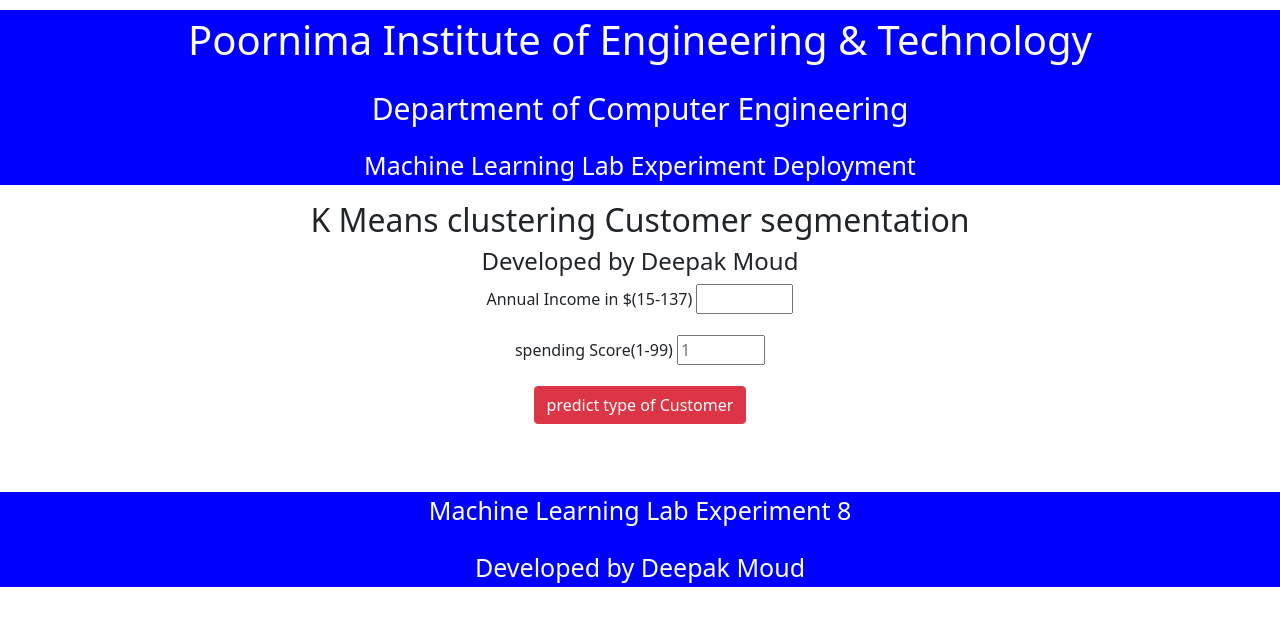
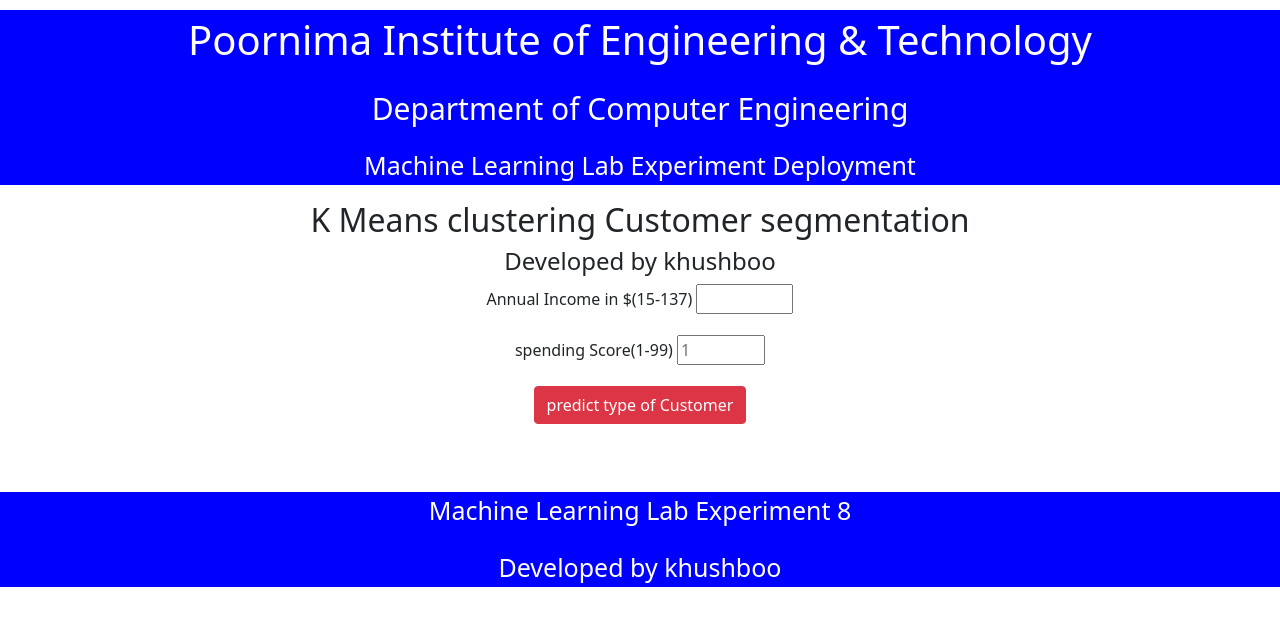
Before and after one commit to khushunawal/k_means, a Flask app: page / in a window 1280 px wide. Shown: the top 626 px of the page. Run offline with Flask 3, Linux system fonts and the light colour scheme; parts of the project's set-up code (start-up, migrations or seed data) failed here and were passed over.

Commit message:
Update untitled.html

```diff
--- a/templates/untitled.html
+++ b/templates/untitled.html
@@ -35,7 +35,7 @@ div {text-align: center;}
 
 <div class="login">
 <h2 >K Means clustering Customer segmentation</h2>
-<h4>Developed by Deepak Moud</h4>
+<h4>Developed by khushboo</h4>
 <!-- Main Input For Receiving Query to our ML -->
 <form action="{{ url_for('predict')}}"method="get">
 
@@ -66,7 +66,7 @@ div {text-align: center;}
 
 <div class="col-md-12">
  <center><p style="font-size:25px;color:white;margin-top:20px;">Machine Learning Lab Experiment 8</p></center>
- <center><p style="font-size:25px;color:white;margin-top:20px;">Developed by Deepak Moud</p></center>
+ <center><p style="font-size:25px;color:white;margin-top:20px;">Developed by khushboo</p></center>
 </div>
 </div>
 </div>
```
